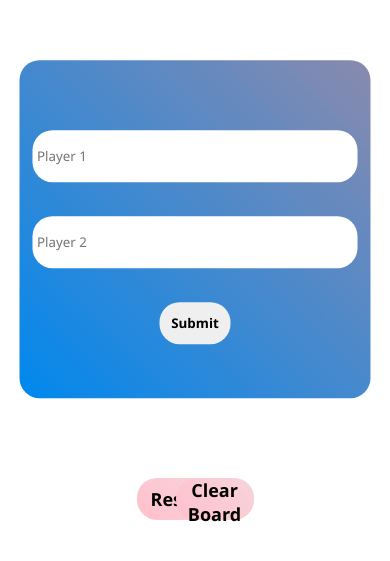
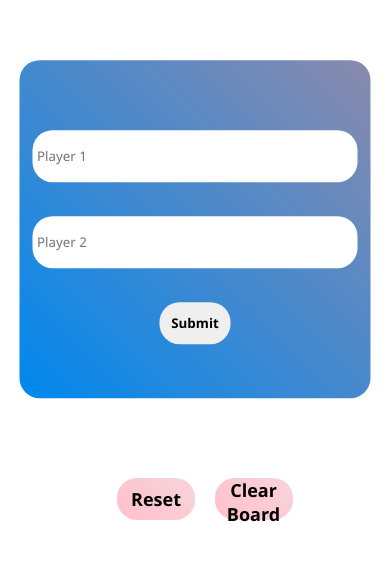
Before and after one commit to nancygos/TicTacToe, a website: page index.html in a window 390 px wide. Shown: the part 193-754 px from the top of the page. Drawn offline with Linux system fonts and the light colour scheme.

Commit message:
button position changed for smaller screens

```diff
--- a/index.html
+++ b/index.html
@@ -24,7 +24,7 @@
             <div class="box" > <span class="contentBox" ></span> </div>
 
         </div>
-        <button class="btn r-btn" id="reset">Reset</button>
+        <button class="btn r-btn reset-position" id="reset">Reset</button>
         <button class="btn r-btn clear-position" id="clear">Clear Board</button>
 
         <!-- players corner -->
--- a/style.css
+++ b/style.css
@@ -100,10 +100,20 @@ input{
     z-index: 90;
 
 }
+/* clear button position*/
 .clear-position{
     left: 55%;
 }
-
+@media screen and (max-width:600px) {
+    /* clear button position*/
+    .clear-position{
+        left: 65%;
+    }
+    /* resert button position */
+    .reset-position{
+        left:40%;
+    }
+}
 
 
 
```
